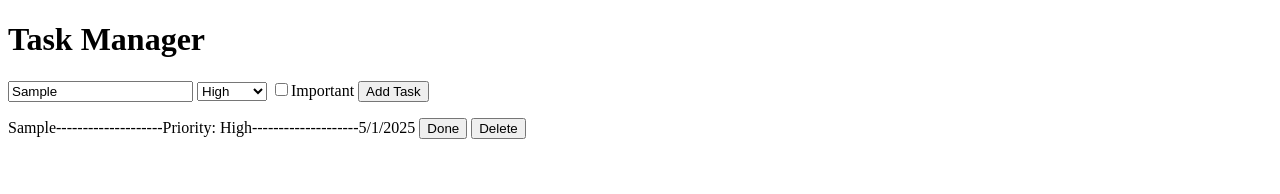
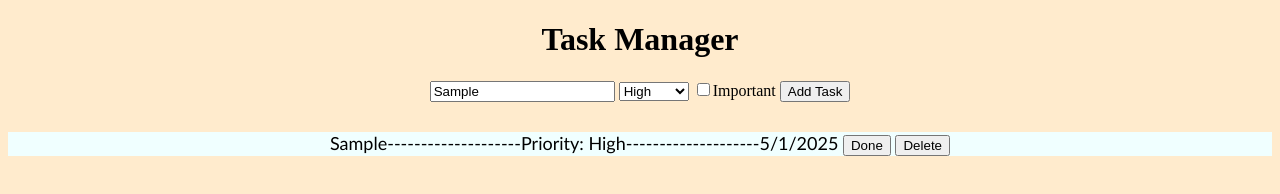
Before and after one commit to LucasTCamp/WEB115-FinalProject-Camp, a plain HTML site: page index.html in a window 1280 px wide. Both pictures are taken after typing "Sample" into the empty fields and a click on the button "Add Task". Drawn offline with Linux system fonts and the light colour scheme.

Commit message:
FINISHEDDD

```diff
--- a/index.html
+++ b/index.html
@@ -4,10 +4,10 @@
     <meta charset="UTF-8">
     <meta name="viewport" content="width=device-width, initial-scale=1.0">
     <title>Task Manager</title>
-    <link rel = "stylesheet" src = "style.css"></link>
+    <link rel = "stylesheet" href = "style.css"></link>
 </head>
 <body>
-    <h1 id = "header">Task Manager</h1>
+    <h1>Task Manager</h1>
     <div>
         <input type = "text" id = "taskName" placeholder = "Enter Task">
 
--- a/script.js
+++ b/script.js
@@ -6,11 +6,28 @@ function displayTasks(){ //Function that display each task in the array "tasks"
 
     tasks.forEach(function(task) { //Iterates over each task in tasks and displays it's contents.
         let taskD = document.createElement("div")
-        taskD.innerHTML = `<p> ${task.name}--------------------Priority: ${task.priority}--------------------${task.date} <button id = isDone>Done</button> <button id = delete>Delete</button>`
+        if (task.isImportant) taskD.classList.add("important") //adds to classlist so it can be edited in css
+        if (task.isCompleted) taskD.classList.add("completed")
+
+        taskD.innerHTML = `<p> ${task.name}--------------------Priority: ${task.priority}--------------------${task.date}
+        <button onclick = "updateCompletion(${task.id})">Done</button> <button onclick = "deleteTask(${task.id})">Delete</button></p>`
+
         taskmanager.appendChild(taskD)
     })
 }
 
+function updateCompletion(id) { //Function used so that when the buttion "Done" is clicked, it will switch the isCompleted key to the opposite in the task object. Eg. if the task was already marked as completed, then it would be changed to false if clicked again.
+    let task = tasks.find(t => t.id === id); //Finds task with matching id.
+    task.isCompleted =! task.isCompleted; //Swaps key value from true/false
+    displayTasks()
+    console.log(JSON.stringify(tasks,null,2))
+}
+
+function deleteTask(id) {
+    tasks = tasks.filter(t => t.id !== id) //Deletes the tasks
+    displayTasks()
+    console.log(JSON.stringify(tasks,null,2))
+}
 //gets all the info given when the user clicks Add task and creates an object out of it.
 document.getElementById("addTask").addEventListener("click", function() {
 
--- a/style.css
+++ b/style.css
@@ -1,3 +1,25 @@
-h1#header {
+h1 {
    text-align: center;
 }
+
+body {
+   text-align: center;
+   background-color: blanchedalmond;
+}
+
+#taskmanager div{
+   font-family: 'Gill Sans';
+   margin-top: 30px;
+   font-size:large;
+}
+
+.important {
+   background-color: red;
+}
+
+.completed {
+   text-decoration: line-through;
+}
+#taskmanager div:not(.important){
+   background-color: azure;
+}
```
Also changed, not shown: 1 other file.
